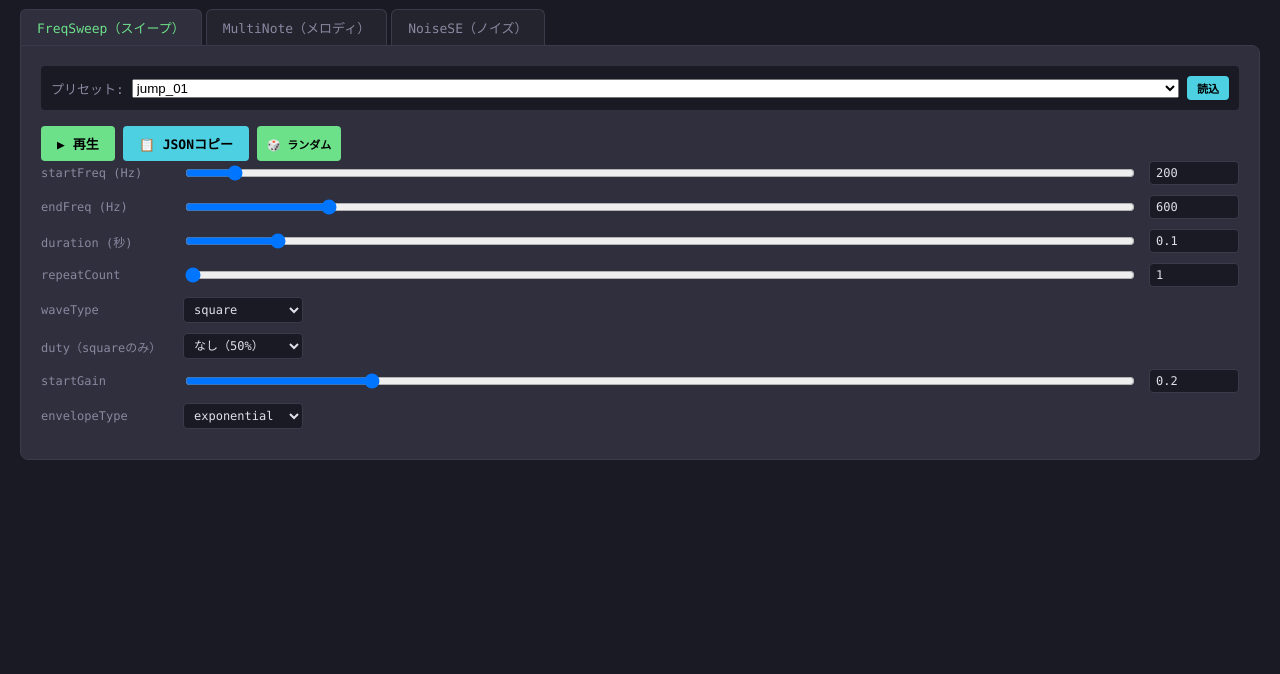
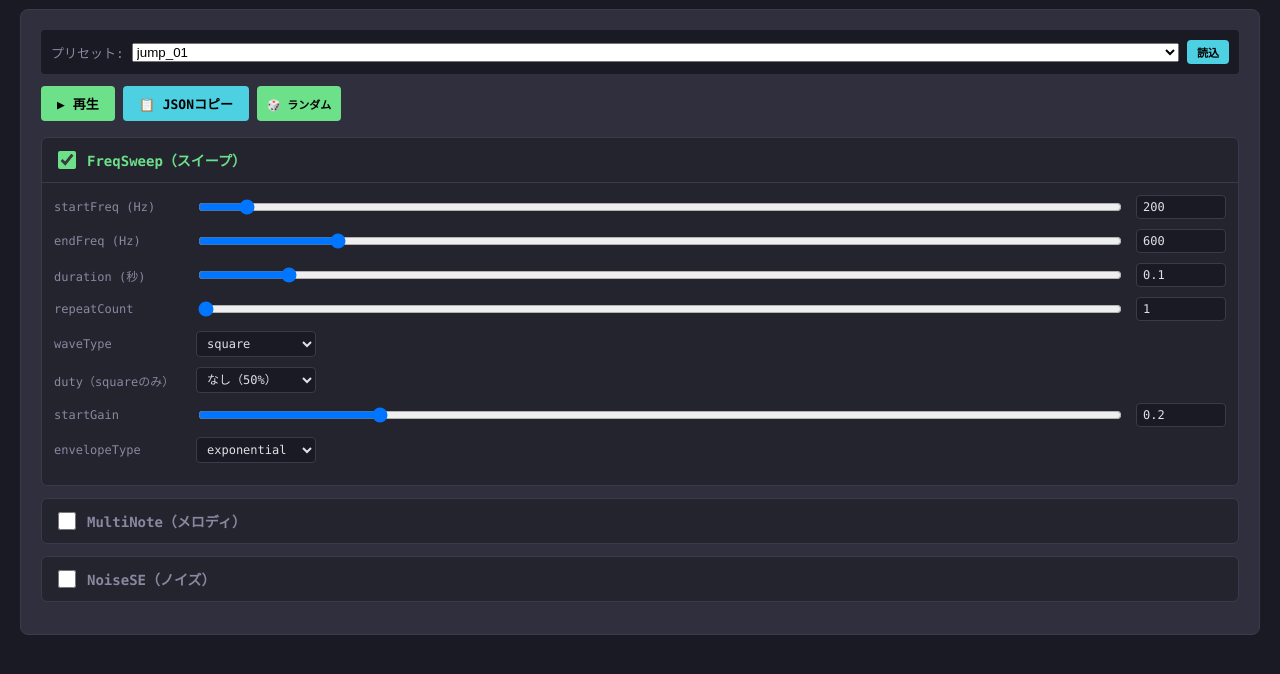
Before and after one commit to ngcnj175/famitory-sfx-tool, a plain HTML site: page index.html in a window 1280 px wide. Shown: the part 44-718 px from the top of the page. Drawn offline with Linux system fonts and the light colour scheme.

Commit message:
feat: 3タブUIを1画面に統合（チェックボックスで有効/無効）
- FreqSweep/MultiNote/NoiseSE を1つのパネルに統合
- 各セクション先頭のチェックボックスで有効/無効を切替
- 再生・JSONコピー・ランダムは共通ボタン化、有効セクションのみ処理
- 混合SE対応: 有効なセクションを同時再生（例: Sweep+Noise）
- JSONコピーは有効セクション分のメソッド呼び出しを並べて出力
- プリセット読込は該当セクションのみ自動有効化（従来互換）
- FAMITORY側は既存3メソッドがそのまま使えるため変更不要

Co-Authored-By: Claude Sonnet 4.6 <noreply@anthropic.com>

```diff
--- a/index.html
+++ b/index.html
@@ -24,17 +24,9 @@
     font-size: 13px;
   }
   h1 { margin: 0 0 12px; font-size: 18px; color: var(--accent); }
-  .subtitle { color: var(--dim); margin-bottom: 20px; font-size: 12px; }
-  .tabs { display: flex; gap: 4px; margin-bottom: 0; }
-  .tab {
-    padding: 8px 16px; background: var(--panel); border: 1px solid var(--border);
-    border-bottom: none; cursor: pointer; color: var(--dim);
-    border-radius: 6px 6px 0 0;
-  }
-  .tab.active { background: var(--panel2); color: var(--accent); }
   .panel {
     background: var(--panel2); border: 1px solid var(--border);
-    padding: 20px; border-radius: 0 8px 8px 8px;
+    padding: 20px; border-radius: 8px;
   }
   .row { display: flex; align-items: center; gap: 12px; margin-bottom: 10px; }
   .row label {
@@ -58,13 +50,7 @@
   .btn.secondary { background: var(--accent2); }
   .btn.danger { background: var(--danger); color: #fff; }
   .btn.small { padding: 4px 10px; font-size: 11px; }
-  .btn-row { display: flex; gap: 8px; margin: 16px 0 0; flex-wrap: wrap; }
-  .output {
-    margin-top: 16px; background: var(--bg); padding: 12px;
-    border-radius: 4px; border: 1px solid var(--border);
-    font-size: 12px; white-space: pre-wrap; word-break: break-all;
-    color: var(--accent);
-  }
+  .btn-row { display: flex; gap: 8px; margin: 0 0 16px; flex-wrap: wrap; }
   .notes-list {
     background: var(--bg); border: 1px solid var(--border);
     padding: 8px; border-radius: 4px; margin-top: 4px;
@@ -78,10 +64,29 @@
   .note-row .idx { width: 24px; color: var(--dim); font-size: 11px; }
   .hint { color: var(--dim); font-size: 11px; margin-top: 4px; }
   .preset-bar {
-    display: flex; align-items: center; gap: 8px; margin-bottom: 16px;
+    display: flex; align-items: center; gap: 8px; margin-bottom: 12px;
     padding: 10px; background: var(--bg); border-radius: 4px;
   }
   .preset-bar select { flex: 1; }
+  .section {
+    border: 1px solid var(--border); border-radius: 6px;
+    margin-bottom: 12px; background: var(--panel);
+  }
+  .section-header {
+    display: flex; align-items: center; gap: 8px;
+    padding: 10px 12px; cursor: pointer; user-select: none;
+    color: var(--accent); font-weight: bold; font-size: 14px;
+    touch-action: manipulation;
+  }
+  .section-header input[type="checkbox"] {
+    width: 18px; height: 18px; accent-color: var(--accent);
+    touch-action: manipulation;
+  }
+  .section-body {
+    padding: 12px; border-top: 1px solid var(--border);
+  }
+  .section.disabled .section-header { color: var(--dim); }
+  .section.disabled .section-body { display: none; }
   .toast {
     position: fixed; top: 20px; right: 20px; background: var(--accent);
     color: #000; padding: 8px 16px; border-radius: 4px; font-weight: bold;
@@ -93,25 +98,29 @@
 <body>
 <h1>FAMITORY SFX Tool</h1>
 
-<div class="tabs">
-  <div class="tab active" data-tab="sweep">FreqSweep（スイープ）</div>
-  <div class="tab" data-tab="multi">MultiNote（メロディ）</div>
-  <div class="tab" data-tab="noise">NoiseSE（ノイズ）</div>
+<div class="panel">
+  <div class="preset-bar">
+    <label style="color:var(--dim);">プリセット:</label>
+    <select id="preset">
+      <optgroup label="FreqSweep" data-kind="sweep"></optgroup>
+      <optgroup label="MultiNote" data-kind="multi"></optgroup>
+      <optgroup label="NoiseSE" data-kind="noise"></optgroup>
+    </select>
+    <button class="btn small secondary" onclick="loadPreset()">読込</button>
+  </div>
+  <div class="btn-row">
+    <button class="btn" onclick="playAll()">▶ 再生</button>
+    <button class="btn secondary" onclick="copyAll()">📋 JSONコピー</button>
+    <button class="btn small" onclick="randomizeAll()">🎲 ランダム</button>
   </div>
 
   <!-- =============== FreqSweep =============== -->
-<div class="panel" id="panel-sweep">
-  <div class="preset-bar">
-    <label style="color:var(--dim);">プリセット:</label>
-    <select id="sw-preset"></select>
-    <button class="btn small secondary" onclick="loadPreset('sweep')">読込</button>
-  </div>
-  <div class="btn-row">
-    <button class="btn" onclick="playSweep()">▶ 再生</button>
-    <button class="btn secondary" onclick="copyOutput('sweep')">📋 JSONコピー</button>
-    <button class="btn small" onclick="randomize('sweep')">🎲 ランダム</button>
-  </div>
-
+  <div class="section" id="section-sweep">
+    <label class="section-header">
+      <input type="checkbox" id="use-sweep" checked>
+      FreqSweep（スイープ）
+    </label>
+    <div class="section-body">
       <div class="row">
         <label>startFreq (Hz)</label>
         <input type="range" id="sw-startFreq" min="20" max="4000" step="1" value="200">
@@ -165,22 +174,16 @@
           <option value="linear">linear</option>
         </select>
       </div>
-
+    </div>
   </div>
 
   <!-- =============== MultiNote =============== -->
-<div class="panel" id="panel-multi" style="display:none;">
-  <div class="preset-bar">
-    <label style="color:var(--dim);">プリセット:</label>
-    <select id="mn-preset"></select>
-    <button class="btn small secondary" onclick="loadPreset('multi')">読込</button>
-  </div>
-  <div class="btn-row">
-    <button class="btn" onclick="playMulti()">▶ 再生</button>
-    <button class="btn secondary" onclick="copyOutput('multi')">📋 JSONコピー</button>
-    <button class="btn small" onclick="randomize('multi')">🎲 ランダム</button>
-  </div>
-
+  <div class="section disabled" id="section-multi">
+    <label class="section-header">
+      <input type="checkbox" id="use-multi">
+      MultiNote（メロディ）
+    </label>
+    <div class="section-body">
       <div class="row">
         <label>waveType</label>
         <select id="mn-waveType">
@@ -204,29 +207,22 @@
         <input type="range" id="mn-gain" min="0.01" max="1" step="0.01" value="0.2">
         <input type="number" id="mn-gain-n" step="0.01" value="0.2">
       </div>
-
       <div style="margin-bottom: 10px;">
         <label style="display:block; color:var(--dim); font-size:12px; margin-bottom:6px;">notes</label>
         <div class="notes-list" id="mn-notes"></div>
         <button class="btn small" onclick="addNote()" style="margin-top:6px;">+ 音符追加</button>
         <div class="hint" style="margin-top:4px;">↕ドラッグで変更・ダブルタップでリセット<br>freq: 周波数(Hz) / dur: 長さ(秒) / gap: 次の音符までの間(秒)</div>
       </div>
-
+    </div>
   </div>
 
   <!-- =============== NoiseSE =============== -->
-<div class="panel" id="panel-noise" style="display:none;">
-  <div class="preset-bar">
-    <label style="color:var(--dim);">プリセット:</label>
-    <select id="ns-preset"></select>
-    <button class="btn small secondary" onclick="loadPreset('noise')">読込</button>
-  </div>
-  <div class="btn-row">
-    <button class="btn" onclick="playNoise()">▶ 再生</button>
-    <button class="btn secondary" onclick="copyOutput('noise')">📋 JSONコピー</button>
-    <button class="btn small" onclick="randomize('noise')">🎲 ランダム</button>
-  </div>
-
+  <div class="section disabled" id="section-noise">
+    <label class="section-header">
+      <input type="checkbox" id="use-noise">
+      NoiseSE（ノイズ）
+    </label>
+    <div class="section-body">
       <div class="row">
         <label>duration (秒)</label>
         <input type="range" id="ns-duration" min="0.01" max="2" step="0.005" value="0.1">
@@ -275,7 +271,8 @@
         <input type="number" id="ns-bpfQ-n" step="0.1" value="1">
       </div>
       <div class="hint" style="margin-left:142px;">bpfFreq=0のとき BPFなし / bpfQ: 高いほどピッチ感が強くなる</div>
-
+    </div>
+  </div>
 </div>
 
 <div class="toast" id="toast">コピーしました</div>
@@ -417,7 +414,6 @@ const Audio = {
 // ================================================================
 const PRESETS = {
   sweep: {
-    // repeatCount省略=1 → playFreqSweep, 2以上 → playRepeatingSweep
     'jump_01':         { startFreq: 200, endFreq: 600, duration: 0.1, waveType: 'square' },
     'jump_02':         { startFreq: 300, endFreq: 900, duration: 0.08, waveType: 'square' },
     'jump_03':         { startFreq: 250, endFreq: 500, duration: 0.1, waveType: 'square', duty: 0.25 },
@@ -461,16 +457,13 @@ const PRESETS = {
 };
 
 // ================================================================
-// Tabs
+// Section toggle
 // ================================================================
-document.querySelectorAll('.tab').forEach(tab => {
-  tab.addEventListener('click', () => {
-    document.querySelectorAll('.tab').forEach(t => t.classList.remove('active'));
-    tab.classList.add('active');
-    ['sweep','multi','noise'].forEach(id => {
-      document.getElementById('panel-' + id).style.display = 'none';
-    });
-    document.getElementById('panel-' + tab.dataset.tab).style.display = '';
+['sweep','multi','noise'].forEach(kind => {
+  const cb = document.getElementById('use-' + kind);
+  const sec = document.getElementById('section-' + kind);
+  cb.addEventListener('change', () => {
+    sec.classList.toggle('disabled', !cb.checked);
   });
 });
 
@@ -491,25 +484,38 @@ function syncPair(rangeId, numberId) {
 });
 
 // ================================================================
-// Preset dropdowns
+// Preset dropdown
 // ================================================================
 function fillPresets() {
-  const map = { sweep: 'sw-preset', multi: 'mn-preset', noise: 'ns-preset' };
-  Object.entries(map).forEach(([kind, selId]) => {
-    const sel = document.getElementById(selId);
+  document.querySelectorAll('#preset optgroup').forEach(og => {
+    const kind = og.dataset.kind;
     Object.keys(PRESETS[kind]).forEach(name => {
       const opt = document.createElement('option');
-      opt.value = name; opt.textContent = name;
-      sel.appendChild(opt);
+      opt.value = kind + ':' + name;
+      opt.textContent = name;
+      og.appendChild(opt);
     });
   });
 }
 fillPresets();
 
-function loadPreset(kind) {
+function setSectionEnabled(kind, enabled) {
+  const cb = document.getElementById('use-' + kind);
+  const sec = document.getElementById('section-' + kind);
+  cb.checked = enabled;
+  sec.classList.toggle('disabled', !enabled);
+}
+
+function loadPreset() {
+  const val = document.getElementById('preset').value;
+  if (!val) return;
+  const [kind, name] = val.split(':');
+  // Enable only the matching section (matches FAMITORY existing 1-method call)
+  setSectionEnabled('sweep', kind === 'sweep');
+  setSectionEnabled('multi', kind === 'multi');
+  setSectionEnabled('noise', kind === 'noise');
+  const p = PRESETS[kind][name];
   if (kind === 'sweep') {
-    const name = document.getElementById('sw-preset').value;
-    const p = PRESETS.sweep[name];
     setV('sw-startFreq', p.startFreq);
     setV('sw-endFreq', p.endFreq ?? p.startFreq);
     setV('sw-duration', p.duration ?? 0.1);
@@ -519,15 +525,11 @@ function loadPreset(kind) {
     setV('sw-startGain', p.startGain ?? 0.2);
     document.getElementById('sw-envelopeType').value = p.envelopeType ?? 'exponential';
   } else if (kind === 'multi') {
-    const name = document.getElementById('mn-preset').value;
-    const p = PRESETS.multi[name];
     document.getElementById('mn-waveType').value = p.waveType ?? 'square';
     document.getElementById('mn-duty').value = p.duty ?? '';
     setV('mn-gain', p.gain ?? 0.2);
     setNotes(p.notes);
   } else if (kind === 'noise') {
-    const name = document.getElementById('ns-preset').value;
-    const p = PRESETS.noise[name];
     setV('ns-duration', p.duration ?? 0.1);
     setV('ns-startGain', p.startGain ?? 0.2);
     setV('ns-sustainPunch', p.sustainPunch ?? 0);
@@ -681,18 +683,25 @@ function getNoiseConfig() {
 }
 
 // ================================================================
+// 有効セクション取得
+// ================================================================
+function enabled(kind) { return document.getElementById('use-' + kind).checked; }
+
+// ================================================================
 // 再生
 // ================================================================
-function playSweep() {
+function playAll() {
+  if (enabled('sweep')) {
     const { repeatCount, config } = getSweepConfig();
     if (repeatCount > 1) Audio.playRepeatingSweep(config);
     else Audio.playFreqSweep(config);
   }
-function playMulti() { Audio.playMultiNote(getMultiConfig()); }
-function playNoise() { Audio.playNoiseSE(getNoiseConfig()); }
+  if (enabled('multi')) Audio.playMultiNote(getMultiConfig());
+  if (enabled('noise')) Audio.playNoiseSE(getNoiseConfig());
+}
 
 // ================================================================
-// 出力表示
+// 出力表示（durationラベル切替のみ）
 // ================================================================
 function updateOutput() {
   const { repeatCount, config } = getSweepConfig();
@@ -710,7 +719,7 @@ function updateOutput() {
 updateOutput();
 
 // ================================================================
-// コピー・ランダム
+// コピー
 // ================================================================
 function showToast(msg, isError) {
   const t = document.getElementById('toast');
@@ -732,18 +741,25 @@ function fallbackCopy(text) {
   document.body.removeChild(ta);
   return ok;
 }
-function copyOutput(kind) {
-  let text;
-  if (kind === 'sweep') {
+function buildOutputText() {
+  const lines = [];
+  if (enabled('sweep')) {
     const { repeatCount, config } = getSweepConfig();
-    text = repeatCount > 1
+    lines.push(repeatCount > 1
       ? 'this.playRepeatingSweep(' + JSON.stringify(config) + ');'
-      : 'this.playFreqSweep(' + JSON.stringify(config) + ');';
-  } else if (kind === 'multi') {
-    text = 'this.playMultiNote(' + JSON.stringify(getMultiConfig()) + ');';
-  } else {
-    text = 'this.playNoiseSE(' + JSON.stringify(getNoiseConfig()) + ');';
+      : 'this.playFreqSweep(' + JSON.stringify(config) + ');');
   }
+  if (enabled('multi')) {
+    lines.push('this.playMultiNote(' + JSON.stringify(getMultiConfig()) + ');');
+  }
+  if (enabled('noise')) {
+    lines.push('this.playNoiseSE(' + JSON.stringify(getNoiseConfig()) + ');');
+  }
+  return lines.join('\n');
+}
+function copyAll() {
+  const text = buildOutputText();
+  if (!text) { showToast('有効なセクションがありません', true); return; }
   const done = () => showToast('コピーしました');
   const fail = () => {
     if (fallbackCopy(text)) done();
@@ -752,12 +768,16 @@ function copyOutput(kind) {
   if (navigator.clipboard && window.isSecureContext) navigator.clipboard.writeText(text).then(done).catch(fail);
   else { if (fallbackCopy(text)) done(); else fail(); }
 }
+
+// ================================================================
+// ランダム
+// ================================================================
 function rand(min, max) { return Math.random() * (max - min) + min; }
 function pick(arr) { return arr[Math.floor(Math.random() * arr.length)]; }
-function randomize(kind) {
+function randomizeAll() {
   const waves = ['square','square','square','triangle','sawtooth'];
   const duties = ['', '0.125', '0.25', '0.5'];
-  if (kind === 'sweep') {
+  if (enabled('sweep')) {
     setV('sw-startFreq', Math.floor(rand(100, 1600)));
     setV('sw-endFreq',   Math.floor(rand(100, 1600)));
     setV('sw-duration',  rand(0.03, 0.23).toFixed(3));
@@ -765,9 +785,8 @@ function randomize(kind) {
     setV('sw-startGain', rand(0.1, 0.4).toFixed(2));
     document.getElementById('sw-waveType').value = pick(waves);
     document.getElementById('sw-duty').value = pick(duties);
-    updateOutput();
-    playSweep();
-  } else if (kind === 'multi') {
+  }
+  if (enabled('multi')) {
     const n = Math.floor(rand(2, 6));
     notes = [];
     for (let i = 0; i < n; i++) {
@@ -781,19 +800,22 @@ function randomize(kind) {
     setV('mn-gain', rand(0.1, 0.4).toFixed(2));
     document.getElementById('mn-waveType').value = pick(waves);
     document.getElementById('mn-duty').value = pick(duties);
-    updateOutput();
-    playMulti();
-  } else if (kind === 'noise') {
+  }
+  if (enabled('noise')) {
     setV('ns-duration',  rand(0.03, 0.5).toFixed(3));
     setV('ns-startGain', rand(0.1, 0.5).toFixed(2));
     setV('ns-sustainPunch', Math.random() < 0.5 ? rand(0, 1).toFixed(2) : 0);
-    const useFilter = Math.random() < 0.6;
-    setV('ns-filterFreq',  useFilter ? Math.floor(rand(200, 2000)) : 0);
-    setV('ns-filterSweep', useFilter ? Math.floor(rand(-1500, 500)) : 0);
-    setV('ns-pitchJump',   useFilter && Math.random() < 0.5 ? Math.floor(rand(200, 1000)) : 0);
+    const useLpf = Math.random() < 0.5;
+    setV('ns-filterFreq',  useLpf ? Math.floor(rand(200, 2000)) : 0);
+    setV('ns-filterSweep', useLpf ? Math.floor(rand(-1500, 500)) : 0);
+    setV('ns-pitchJump',   useLpf && Math.random() < 0.5 ? Math.floor(rand(200, 1000)) : 0);
+    const useBpf = Math.random() < 0.5;
+    setV('ns-bpfFreq',      useBpf ? Math.floor(rand(200, 1500)) : 0);
+    setV('ns-bpfFreqSweep', useBpf ? Math.floor(rand(-1200, 400)) : 0);
+    setV('ns-bpfQ',         useBpf ? +rand(0.5, 5).toFixed(1) : 1);
+  }
   updateOutput();
-    playNoise();
-  }
+  playAll();
 }
 </script>
 </body>
```
Lines whose indentation alone changed are shown as unchanged.
